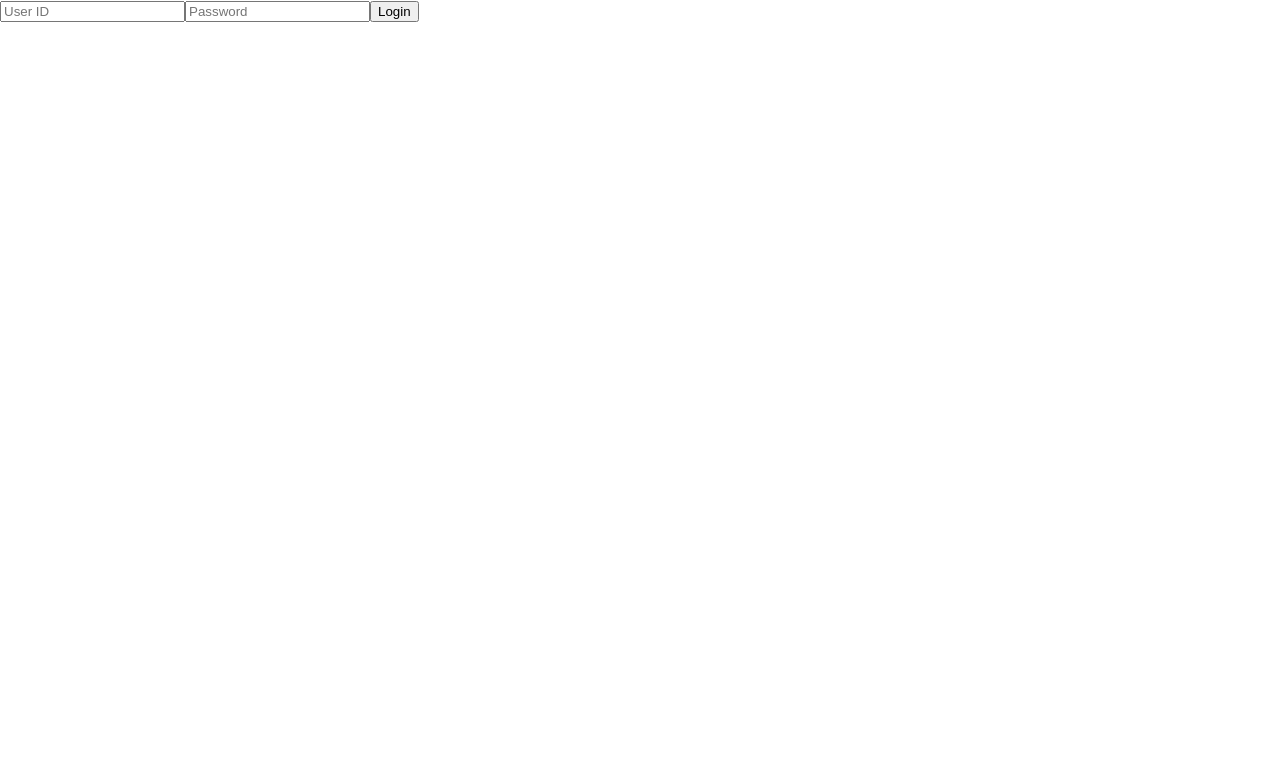
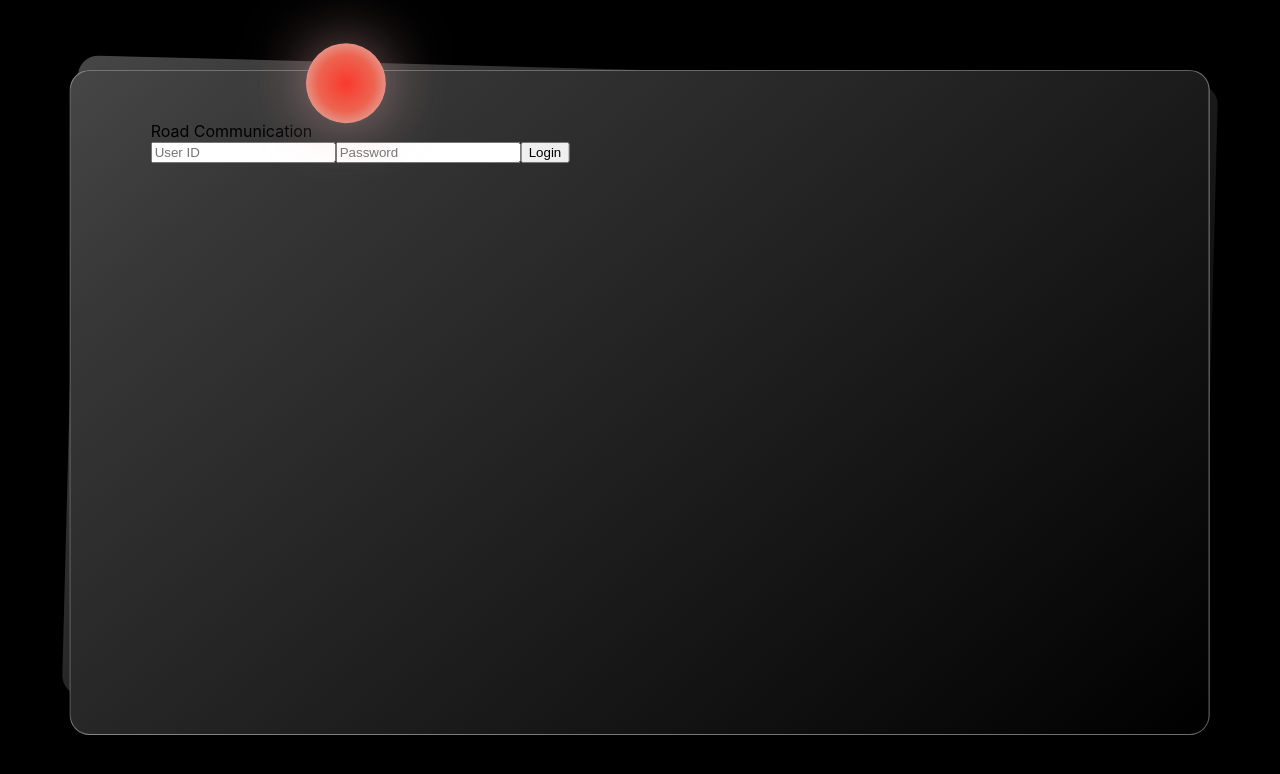
Before and after one commit to ExceedGroup14/road-communication-frontend, a React (Create React App) app: page /Login in a window 1280 px wide. Shown: the top 774 px of the page. Built offline with nearby package versions, Linux system fonts and the light colour scheme.

Commit message:
Create page for login

```diff
--- a/src/App.css
+++ b/src/App.css
@@ -1,3 +1,65 @@
+@import url('https://fonts.googleapis.com/css2?family=Nunito+Sans:wght@200&display=swap');
+
+body {
+  background-color: black;
+  padding: 70px;
+}
+
+.container {
+  background: rgb(70, 70, 70);
+  background: linear-gradient(
+    140deg,
+    rgba(70, 70, 70, 1) 0%,
+    rgba(55, 55, 55, 1) 16%,
+    rgba(0, 0, 0, 1) 100%
+  );
+  border-radius: 20px;
+  -ms-transform: rotate(-1.5deg); /* IE 9 */
+  transform: rotate(-1.5deg);
+  padding: 50px 80px;
+  height: 88%;
+  border: 0.5px solid rgba(233, 233, 233, 0.4);
+}
+
+.outer-container {
+  background: rgb(70, 70, 70);
+  background: linear-gradient(
+    140deg,
+    rgba(70, 70, 70, 1) 0%,
+    rgba(55, 55, 55, 1) 16%,
+    rgba(0, 0, 0, 1) 100%
+  );
+  box-sizing: border-box;
+  border-radius: 20px;
+  width: 100%;
+  height: 80vh;
+  -ms-transform: rotate(1.5deg); /* IE 9 */
+  transform: rotate(1.5deg);
+}
+
+#circle {
+  width: 80px;
+  height: 80px;
+  background: rgb(249, 57, 45);
+  background: radial-gradient(
+    circle,
+    rgba(249, 57, 45, 1) 0%,
+    rgba(237, 100, 80, 1) 50%,
+    rgba(221, 207, 206, 1) 100%,
+    rgba(0, 0, 0, 1) 100%
+  );
+  -moz-border-radius: 70px;
+  -webkit-border-radius: 70px;
+  border-radius: 70px;
+  position: fixed;
+  z-index: 3000;
+  left: 20%;
+  top: -3%;
+  box-shadow: 0px 0px 66px -4px rgba(237, 176, 176, 0.75);
+  -webkit-box-shadow: 0px 0px 66px -4px rgba(237, 176, 176, 0.75);
+  -moz-box-shadow: 0px 0px 66px -4px rgba(237, 176, 176, 0.75);
+}
+
 .App {
   text-align: center;
 }
--- a/src/components/Loginform.js
+++ b/src/components/Loginform.js
@@ -1,8 +1,13 @@
-import React from "react"
+import React from 'react'
+import '../components/Loginform.css'
 
 const Loginform = (props) => {
   return (
-    <div className="login">
+    <div className="outer-container">
+      <div id="circle"></div>
+      <div className="container login">
+        <div className="title">Road Communication</div>
+        <div className="">
           <form className="loginform">
             <input
               placeholder="User ID"
@@ -15,10 +20,16 @@ const Loginform = (props) => {
               value={props.Pass}
               onChange={(e) => props.setPass(e.target.value)}
             />
-        <button className="inputbutton" onClick={props.onClick} type="submit">
+            <button
+              className="inputbutton"
+              onClick={props.onClick}
+              type="submit"
+            >
               Login
             </button>
           </form>
+        </div>
+      </div>
     </div>
   )
 }
--- a/src/pages/Login.js
+++ b/src/pages/Login.js
@@ -1,5 +1,5 @@
-import React from "react"
-import Loginform from "../components/Loginform"
+import React from 'react'
+import Loginform from '../components/Loginform'
 
 const Login = () => {
   return (
```
Also changed, not shown: src/App.js (+5 -5 lines), src/components/Loginform.css (added). Lines whose indentation alone changed are shown as unchanged.
